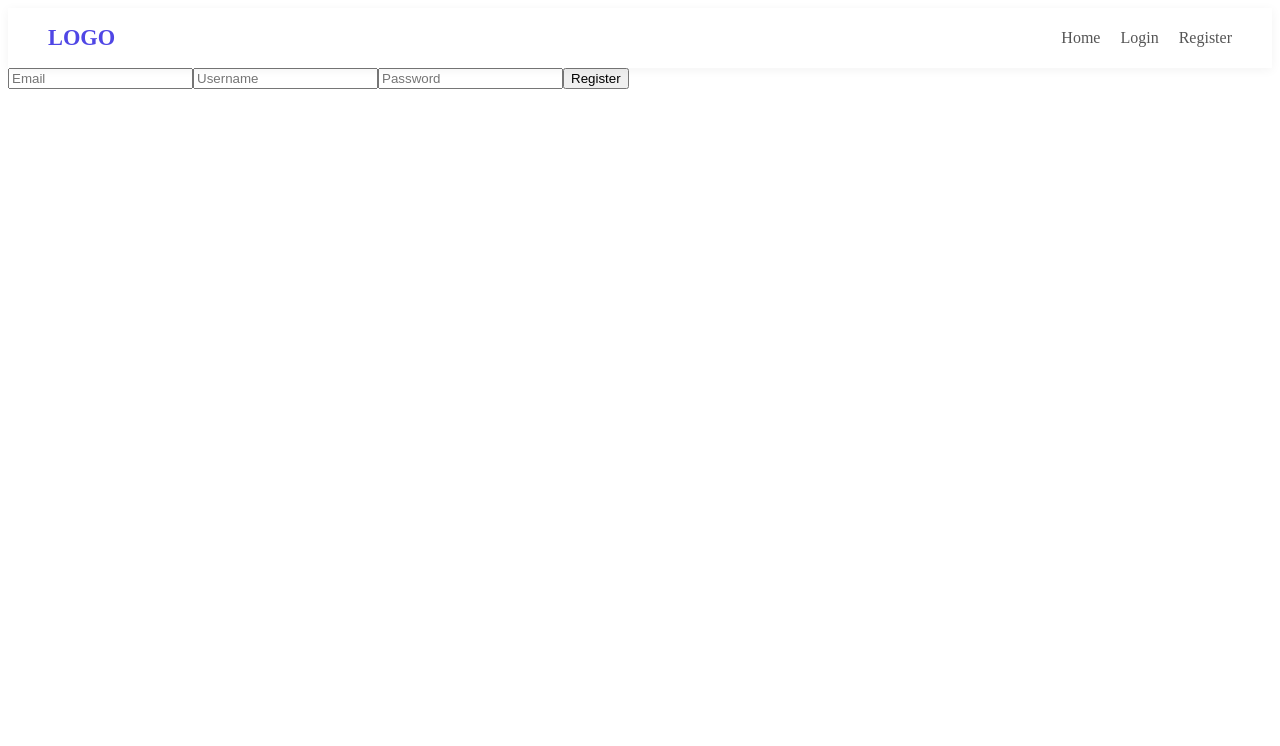
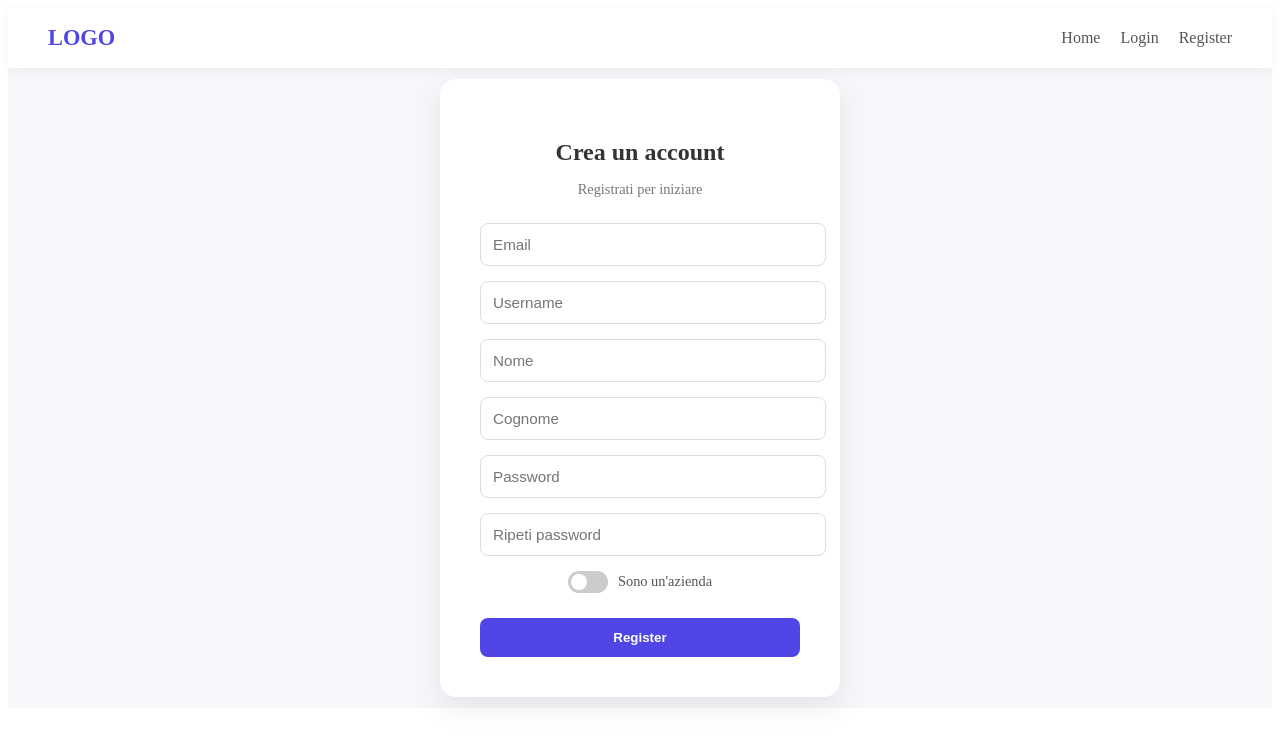
Before and after one commit to theMANGOlorian/webappTelefonia, an Angular app in the folder webui/: page /register in a window 1280 px wide. Shown: the top 746 px of the page. Built offline with nearby package versions, Linux system fonts and the light colour scheme.

Commit message:
sistemato la parte di registrazione

```diff
--- a/webui/src/app/features/auth/register/register.component.html
+++ b/webui/src/app/features/auth/register/register.component.html
@@ -1,6 +1,48 @@
-<form (ngSubmit)="onSubmit()">
-  <input [(ngModel)]="email" name="email" placeholder="Email">
-    <input [(ngModel)]="username" name="username" type="username" placeholder="Username">
-  <input [(ngModel)]="password" name="password" type="password" placeholder="Password">
-  <button type="submit">Register</button>
-</form>
+<div class="auth-container">
+  <form (ngSubmit)="onSubmit()" class="auth-form">
+
+    <h2>Crea un account</h2>
+    <p>Registrati per iniziare</p>
+
+    <div class="form-group">
+      <input [(ngModel)]="email" name="email" placeholder="Email" />
+    </div>
+
+    <div class="form-group">
+      <input [(ngModel)]="username" name="username" placeholder="Username" />
+    </div>
+
+    <div class="form-group">
+      <input [(ngModel)]="nome" name="nome" placeholder="Nome" />
+    </div>
+
+    <div class="form-group">
+      <input [(ngModel)]="cognome" name="cognome" placeholder="Cognome" />
+    </div>
+
+    <div class="form-group">
+      <input [(ngModel)]="password" name="password" type="password" placeholder="Password" />
+    </div>
+
+    <div class="form-group">
+      <input [(ngModel)]="confirmPassword" name="confirmPassword" type="password" placeholder="Ripeti password" />
+    </div>
+
+    <!-- SWITCH -->
+    <div class="switch-container">
+      <label class="switch">
+        <input type="checkbox" (change)="isAzienda = !isAzienda"/>
+        <span class="slider"></span>
+      </label>
+      <span>Sono un'azienda</span>
+    </div>
+
+    <!-- PARTITA IVA (CONDIZIONALE) -->
+    <div class="form-group" *ngIf="isAzienda">
+      <input [(ngModel)]="piva" name="piva" placeholder="Partita IVA" />
+    </div>
+
+    <button type="submit">Register</button>
+
+  </form>
+</div>
--- /dev/null
+++ b/webui/src/app/features/auth/register/register.component.scss
@@ -0,0 +1,118 @@
+.auth-container {
+  display: flex;
+  justify-content: center;
+  align-items: center;
+  height: 80vh;
+  background: #f5f7fb;
+}
+
+.auth-form {
+  background: white;
+  padding: 40px;
+  border-radius: 16px;
+  width: 320px;
+  box-shadow: 0 10px 30px rgba(0, 0, 0, 0.08);
+  text-align: center;
+
+  h2 {
+    margin-bottom: 10px;
+    color: #333;
+  }
+
+  p {
+    margin-bottom: 25px;
+    color: #777;
+    font-size: 0.9rem;
+  }
+
+  .form-group {
+    margin-bottom: 15px;
+
+    input {
+      width: 100%;
+      padding: 12px;
+      border-radius: 8px;
+      border: 1px solid #ddd;
+      outline: none;
+      font-size: 0.95rem;
+      transition: all 0.2s ease;
+
+      &:focus {
+        border-color: #4f46e5;
+        box-shadow: 0 0 0 2px rgba(79, 70, 229, 0.1);
+      }
+    }
+  }
+
+  button {
+    width: 100%;
+    padding: 12px;
+    background: #4f46e5;
+    color: white;
+    border: none;
+    border-radius: 8px;
+    font-weight: bold;
+    cursor: pointer;
+    margin-top: 10px;
+    transition: all 0.2s ease;
+
+    &:hover {
+      background: #4338ca;
+      transform: translateY(-1px);
+    }
+  }
+
+  /* SWITCH CONTAINER */
+  .switch-container {
+    display: flex;
+    align-items: center;
+    gap: 10px;
+    margin: 15px 0;
+    justify-content: center;
+    font-size: 0.9rem;
+    color: #555;
+  }
+
+  /* SWITCH */
+  .switch {
+    position: relative;
+    display: inline-block;
+    width: 40px;
+    height: 22px;
+
+    input {
+      opacity: 0;
+      width: 0;
+      height: 0;
+    }
+
+    .slider {
+      position: absolute;
+      cursor: pointer;
+      inset: 0;
+      background-color: #ccc;
+      border-radius: 34px;
+      transition: 0.3s;
+
+      &::before {
+        content: "";
+        position: absolute;
+        height: 16px;
+        width: 16px;
+        left: 3px;
+        bottom: 3px;
+        background-color: white;
+        border-radius: 50%;
+        transition: 0.3s;
+      }
+    }
+
+    input:checked + .slider {
+      background-color: #4f46e5;
+    }
+
+    input:checked + .slider::before {
+      transform: translateX(18px);
+    }
+  }
+}
--- a/webui/src/app/features/auth/register/register.component.ts
+++ b/webui/src/app/features/auth/register/register.component.ts
@@ -1,18 +1,25 @@
 // features/auth/register/register.component.ts
 import { Component } from '@angular/core';
+import { CommonModule } from '@angular/common';
 import { FormsModule } from '@angular/forms';
 import { AuthService } from '../../../core/services/auth.service';
 
 @Component({
   selector: 'app-register',
-  imports: [FormsModule],
+  imports: [FormsModule, CommonModule],
   standalone: true,
-  templateUrl: './register.component.html'
+  templateUrl: './register.component.html',
+  styleUrl: './register.component.scss'
 })
 export class RegisterComponent {
     email = '';
     password = '';
     username = '';
+    nome  = '';
+    cognome  = '';
+    piva  = '';
+    isAzienda = false;
+    confirmPassword = '';
 
     constructor(private auth: AuthService) {}
 
@@ -20,7 +27,12 @@ export class RegisterComponent {
         this.auth.register({
             email: this.email,
             password: this.password,
-            username: this.username
+            confirmPassword: this.confirmPassword,
+            username: this.username,
+            nome: this.nome,
+            cognome: this.cognome,
+            piva: this.piva,
+            isAzienda: this.isAzienda,
         }).subscribe(() => {
             console.log('Registrazione ok');
         });
```
